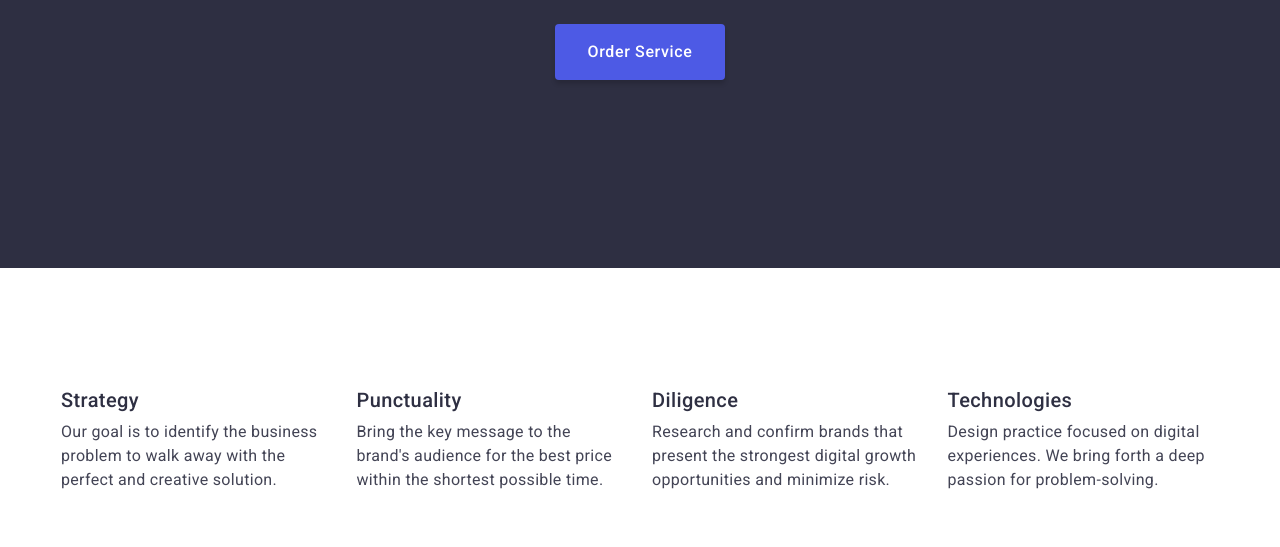
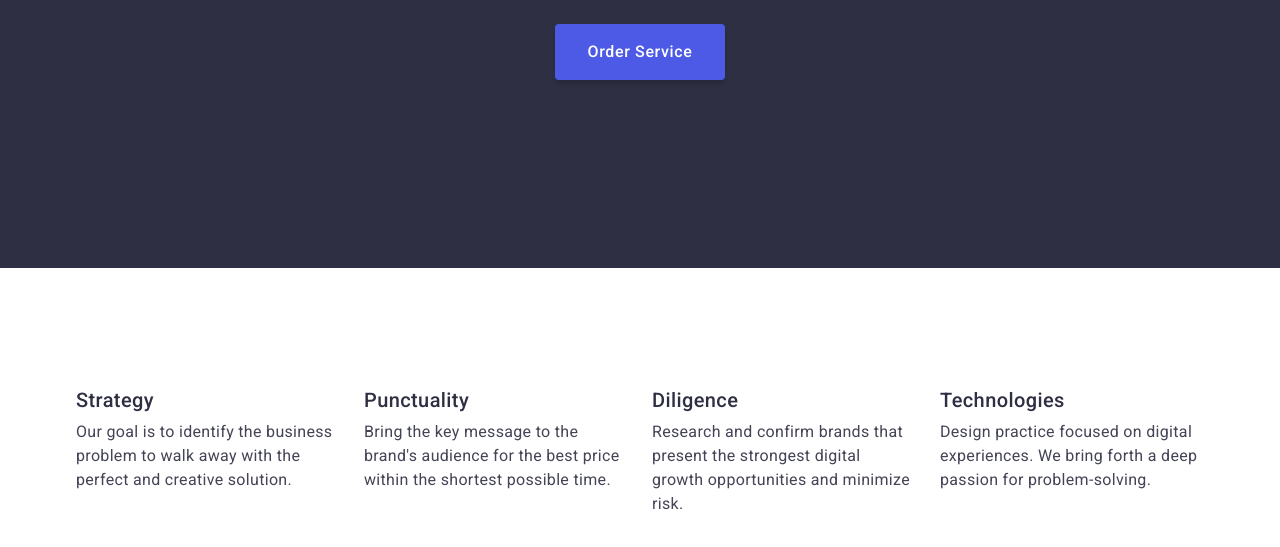
Before and after one commit to FedorovaElizaveta/goit-markup-hw-03, a plain HTML site: page index.html in a window 1280 px wide. Shown: the part 405-952 px from the top of the page. Drawn offline with nearby package versions, Linux system fonts and the light colour scheme.

Commit message:
Фінальний результат

```diff
--- a/css/styles.css
+++ b/css/styles.css
@@ -39,7 +39,7 @@ ol {
 }
 
 .container {
-  width: 1188px;
+  width: 1158px;
   margin-left: auto;
   margin-right: auto;
   padding-left: 15px;
```
Also changed, not shown: 1 other file.
